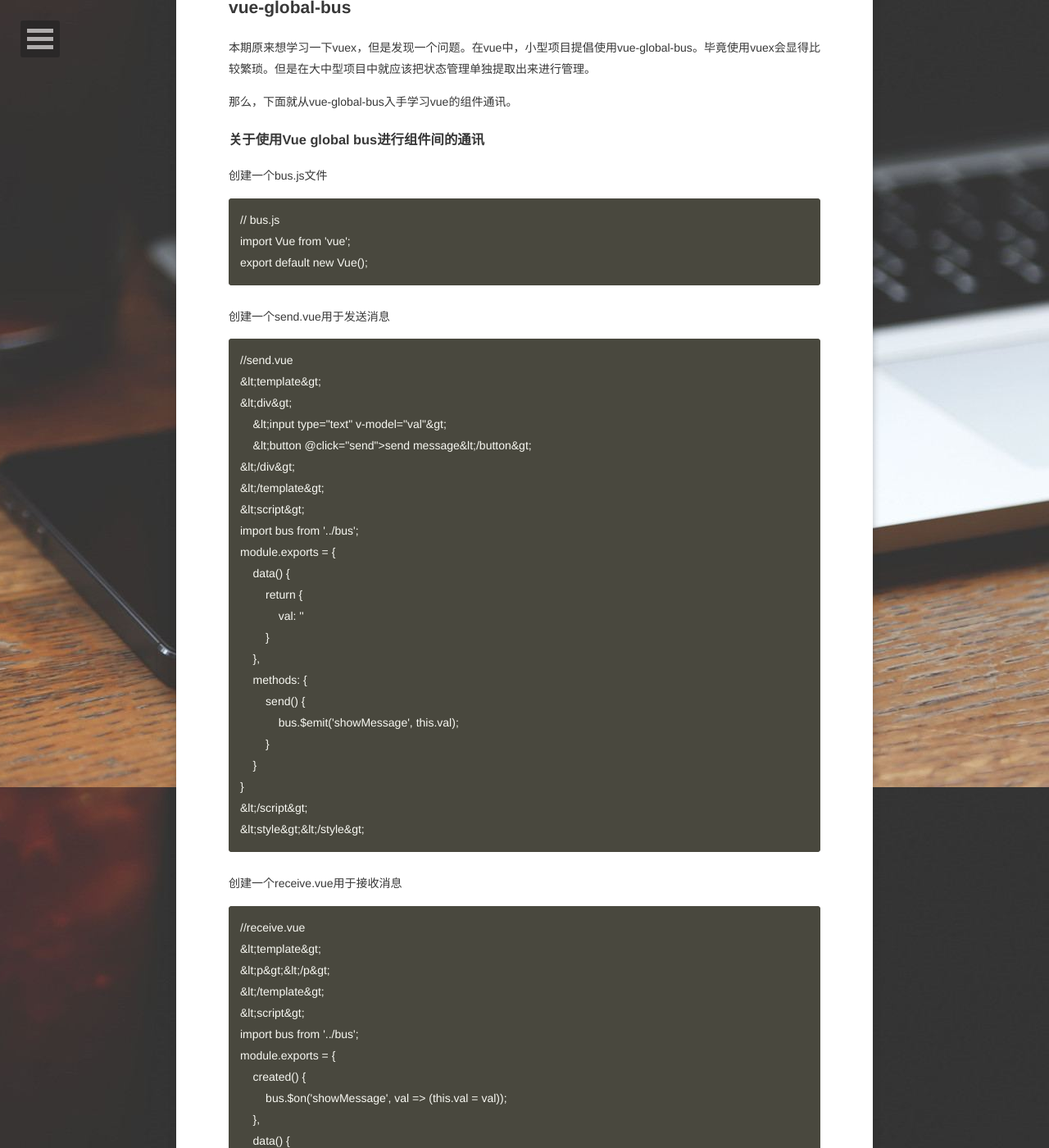
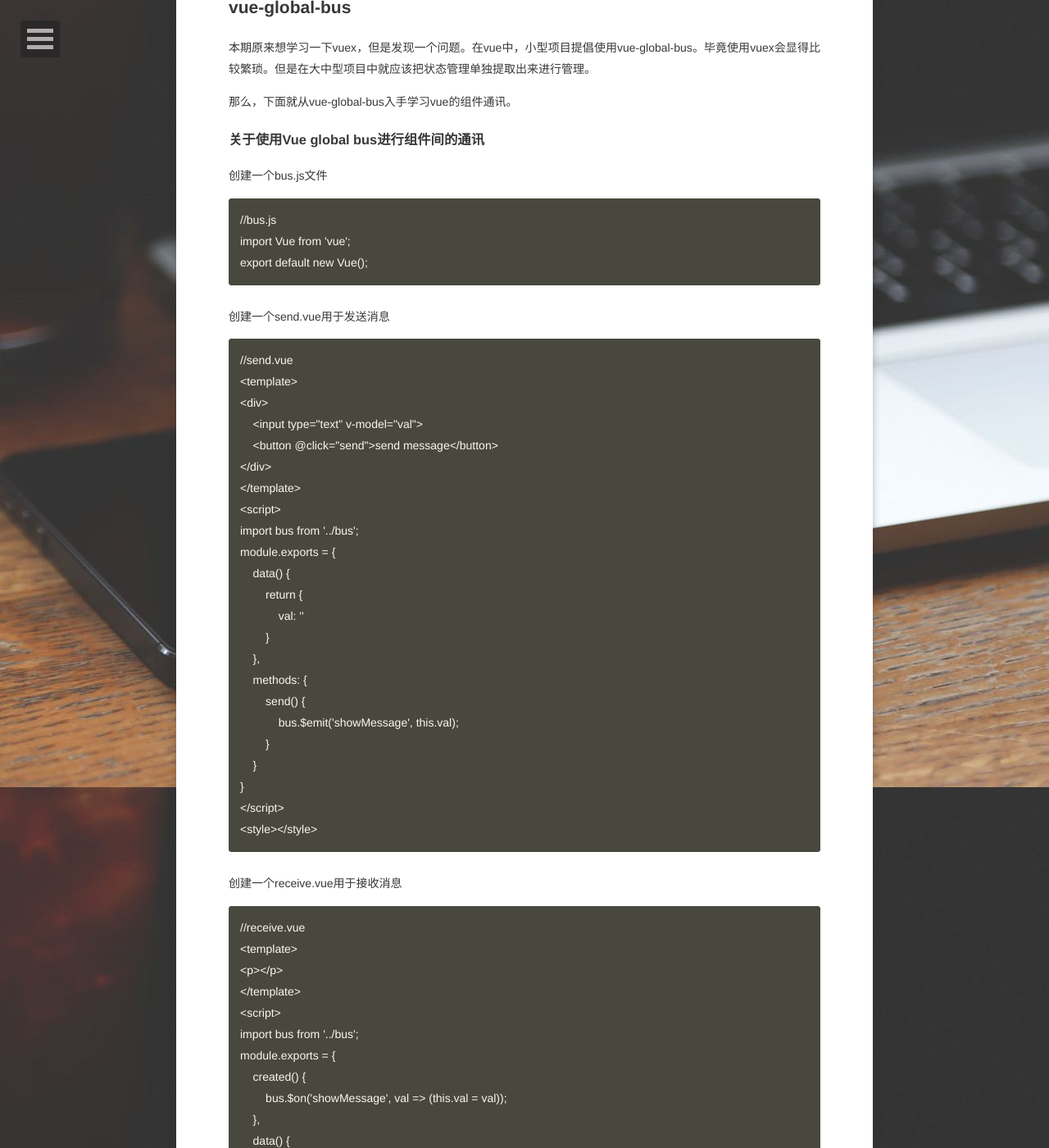
Before and after one commit to zp-nines/nines, a Jekyll site: the page built from _posts/2017-07-08-vue-走进vue(二).md, in a window 1280 px wide and 1400 px high, scrolled down 380 px. Shown: the whole window at 82% size. Built offline with Jekyll 4.4.1, drawn with Linux system fonts in a browser that asks for light colours; part of the change alters nothing that is shown; some of the changed text lies outside the part shown.

Commit message:
fix:vue-global-bus的使用

```diff
--- a/_posts/2017-07-08-vue-走进vue(二).md
+++ b/_posts/2017-07-08-vue-走进vue(二).md
@@ -17,20 +17,20 @@ comments: true
 ### 关于使用Vue global bus进行组件间的通讯
 创建一个bus.js文件
 
-    // bus.js
+    //bus.js
     import Vue from 'vue';
     export default new Vue();
 
 创建一个send.vue用于发送消息
 
     //send.vue
-    &lt;template&gt;
-    &lt;div&gt;
-        &lt;input type="text" v-model="val"&gt;
-        &lt;button @click="send">send message&lt;/button&gt;
-    &lt;/div&gt;
-    &lt;/template&gt;
-    &lt;script&gt;
+    <template>
+    <div>
+        <input type="text" v-model="val">
+        <button @click="send">send message</button>
+    </div>
+    </template>
+    <script>
     import bus from '../bus';
     module.exports = {
         data() {
@@ -44,16 +44,16 @@ comments: true
             }
         }
     }
-    &lt;/script&gt;
-    &lt;style&gt;&lt;/style&gt;
+    </script>
+    <style></style>
 
 创建一个receive.vue用于接收消息
 
     //receive.vue
-    &lt;template&gt;
-    &lt;p&gt;{{val}}&lt;/p&gt;
-    &lt;/template&gt;
-    &lt;script&gt;
+    <template>
+    <p>{{val}}</p>
+    </template>
+    <script>
     import bus from '../bus';
     module.exports = {
         created() {
@@ -65,10 +65,10 @@ comments: true
             }
         }
     }
-    &lt;/script&gt;
-    &lt;style&gt;&lt;/style&gt;
+    </script>
+    <style></style>
 
-添加至页面中，然后文本框中输入相关内容。点击send message按钮则会展示在<p></p>中显示内容。
+添加至页面中，然后文本框中输入相关内容。点击send message按钮则会展示在&lt;p&gt;&lt;/p&gt;中显示内容。
 
 ## 结尾
 从上面的例子可以简单的看出，为什么中大型不适合使用vue-global-bus。高度耦合确实不利于大型项目构建。
```
